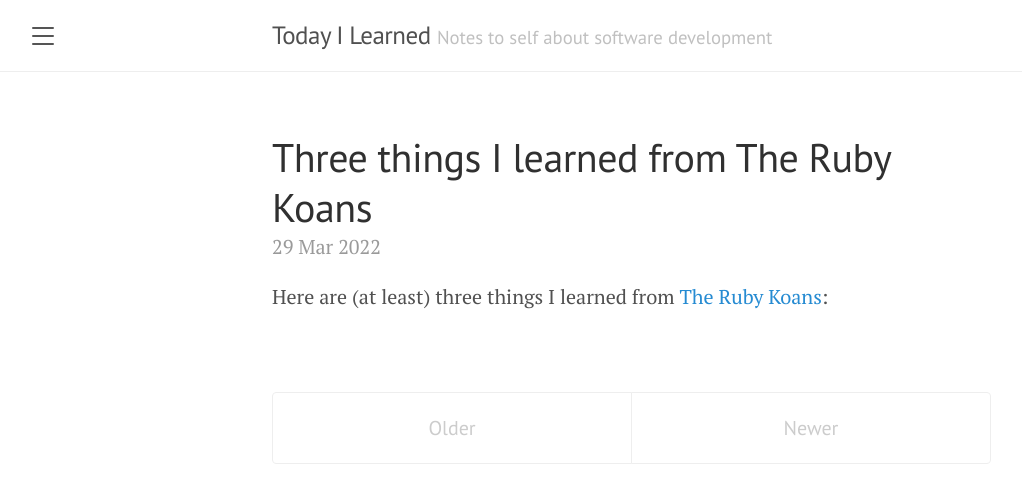
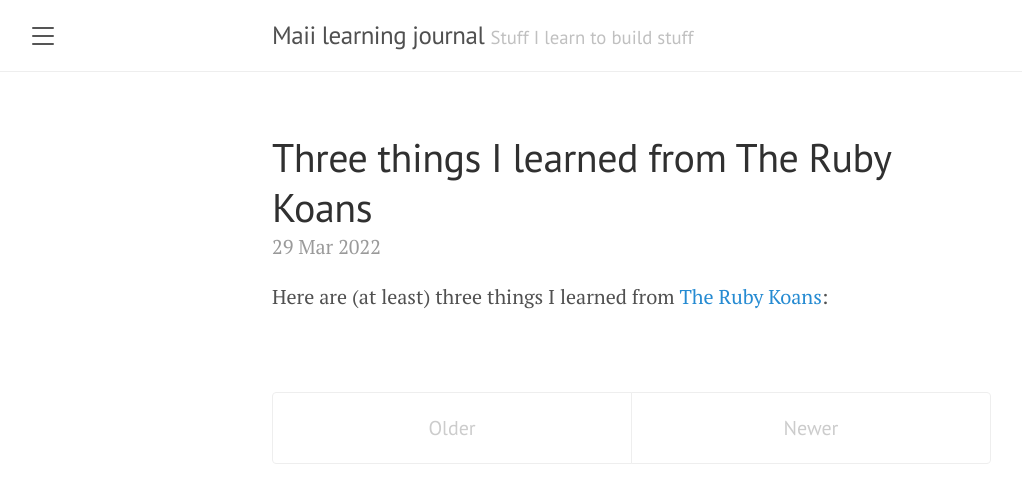
Before and after one commit to eamesa/maii-journal, a Jekyll site: the page built from index.html, in a window 1280 px wide. Shown: the top 503 px of the page, without its empty margins (8-1030 px from the left). Built offline with Jekyll 4.4.1, drawn with Linux system fonts in a browser that asks for light colours; the list of posts is cut into pages by our own code.

Commit message:
Update _config.yml

```diff
--- a/_config.yml
+++ b/_config.yml
@@ -1,17 +1,17 @@
 # Setup
-title:               'Today I Learned'
-tagline:             'Notes to self about software development'
-description:         ''
-url:                 'https://appdev-projects.github.io/'
-baseurl:             'til/'
+title:               'Maii learning journal'
+tagline:             'Stuff I learn to build stuff'
+description:         'Maii as in "my"'
+url:                 'https://eamesa.github.io/'
+baseurl:             'maii-journal/'
 paginate:            5
 permalink:           pretty
 
 # About/contact
 author:
-  name:              Raghu Betina
-  url:               https://twitter.com/raghubetina
-  email:             raghu@firstdraft.com
+  name:              Ernesto Amador Mesa
+  url:               https://twitter.com/eamadorm
+  email:             eamadorm@chicagobooth.edu
 
 # Gems
 plugins:
```
